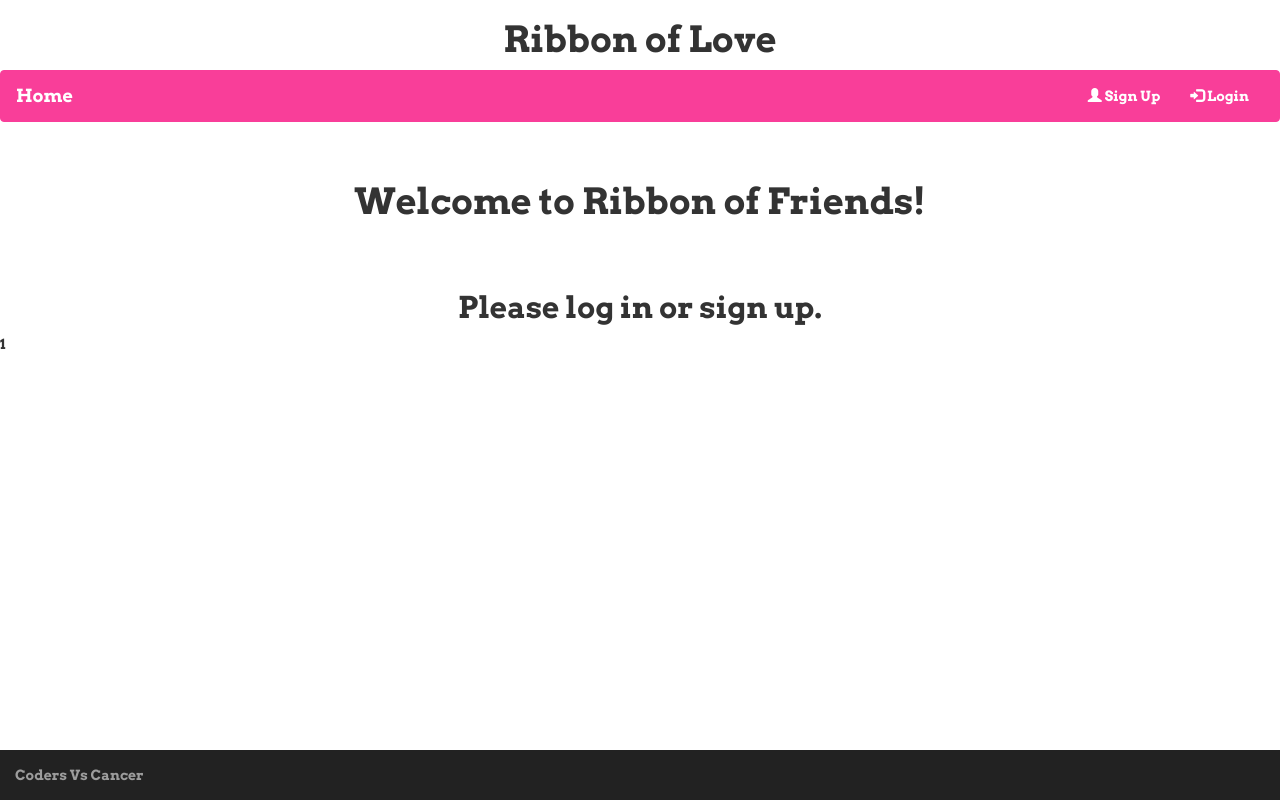
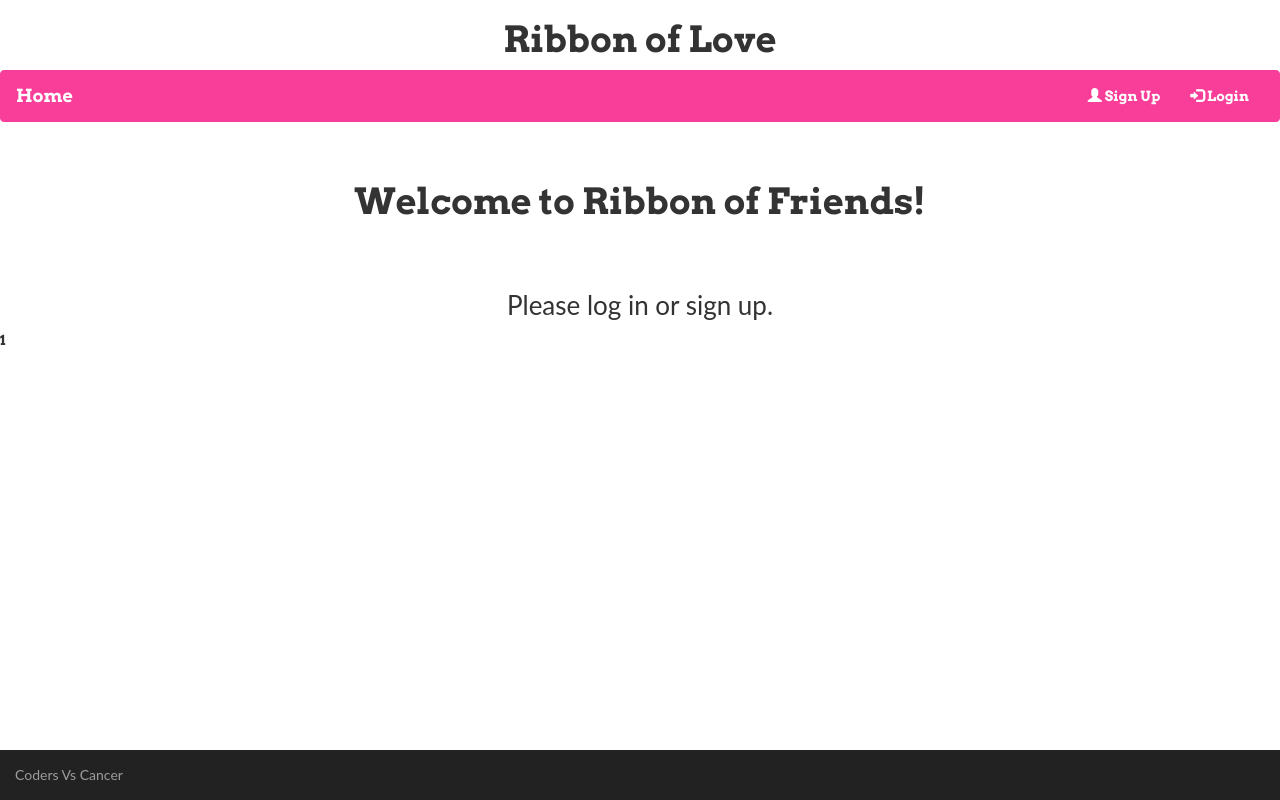
Before and after one commit to carimu/codervscancer, a PHP site: page /index.php in a window 1280 px wide. Run offline with PHP 8.4, Linux system fonts and the light colour scheme; some libraries are stand-ins or nearby versions.

Commit message:
bck change

```diff
--- a/Includes/style.css
+++ b/Includes/style.css
@@ -1,7 +1,12 @@
+
 @import url(https://fonts.googleapis.com/css?family=Arvo:700);
+
+/*@import url(https://fonts.googleapis.com/css?family=Lato:700);*/
+
 
 html *
 {
+   /*font-family: 'Lato', sans-serif;  */
    font-family: 'Arvo', serif;
 }
 
@@ -15,10 +20,15 @@ h1 {
 
 h2 {
 	text-align: center;
+  font-family: 'Lato', sans-serif;
+  font-size: 26px;
+  font-weight: 400;
+
 }
 
 p {
 	text-align: center;
+  font-family: 'Lato', sans-serif;
 }
 
 
```
